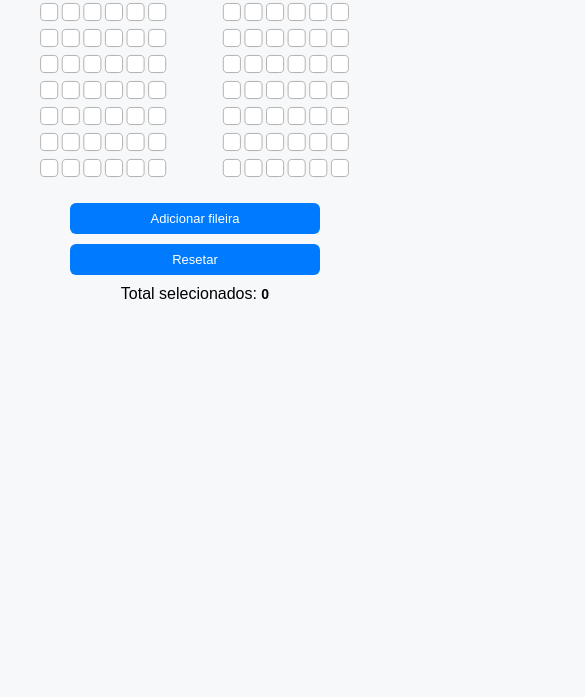
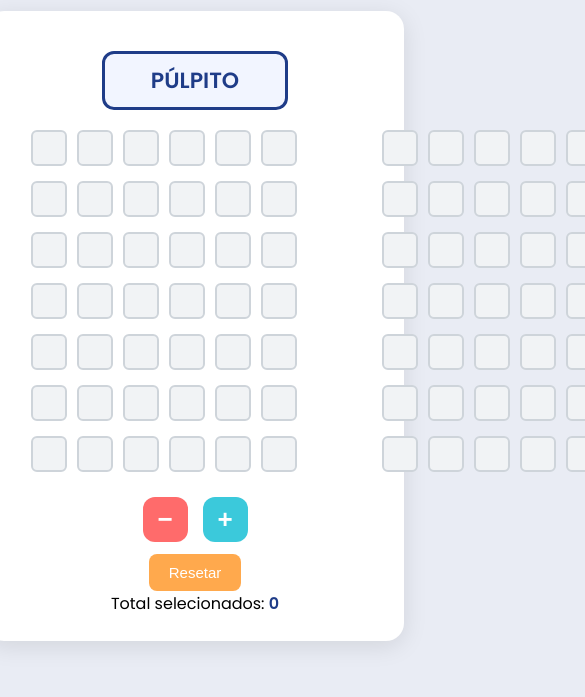
Before and after one commit to JPDiasOli/Cadeiras, a plain HTML site: page index.html in a window 390 px wide. Shown: the part 147-844 px from the top of the page, 585 px wide, since content can reach past the window. Drawn offline with Linux system fonts and the light colour scheme.

Commit message:
Melhoria no layout

```diff
--- a/index.html
+++ b/index.html
@@ -3,41 +3,38 @@
 <head>
   <meta charset="UTF-8">
   <meta name="viewport" content="width=device-width, initial-scale=1.0">
-  <title>Púlpito - Controle de Assentos</title>
+  <title>Controle de Assentos</title>
+
+  <link href="https://fonts.googleapis.com/css2?family=Poppins:wght@300;400;500;600&display=swap" rel="stylesheet">
   <link rel="stylesheet" href="style.css">
 </head>
+
 <body>
-  <script type="module">
-  // Import the functions you need from the SDKs you need
-  import { initializeApp } from "https://www.gstatic.com/firebasejs/12.5.0/firebase-app.js";
-  import { getAnalytics } from "https://www.gstatic.com/firebasejs/12.5.0/firebase-analytics.js";
-  // TODO: Add SDKs for Firebase products that you want to use
-  // https://firebase.google.com/docs/web/setup#available-libraries
 
-  // Your web app's Firebase configuration
-  // For Firebase JS SDK v7.20.0 and later, measurementId is optional
-  const firebaseConfig = {
-    apiKey: "AIzaSyBKeyhHsmwLm8p3jQlsBAKyYajGCNIZMFY",
-    authDomain: "cadeira-92c3a.firebaseapp.com",
-    projectId: "cadeira-92c3a",
-    storageBucket: "cadeira-92c3a.firebasestorage.app",
-    messagingSenderId: "888220539660",
-    appId: "1:888220539660:web:51f411052ed1f20cba4729",
-    measurementId: "G-VRMVEG77VP"
-  };
+  <!-- LOGO -->
+  <div id="logo-container">
+    <img id="logo" src="logo.png" alt="Logo da Igreja">
+  </div>
 
-  // Initialize Firebase
-  const app = initializeApp(firebaseConfig);
-  const analytics = getAnalytics(app);
-</script>
-  <h1>PÚLPITO</h1>
+  <div id="main-card">
 
-  <div id="seating-container"></div>
+    <h1>PÚLPITO</h1>
 
-  <div class="controls">
-    <button id="add-row">Adicionar fileira</button>
-    <button id="reset">Resetar</button>
-    <div>Total selecionados: <span id="total">0</span></div>
+    <div id="seating-container"></div>
+
+    <!-- AGORA OS BOTÕES + - FICAM PERTO DO RESET -->
+    <div class="controls">
+
+      <div class="row-controls">
+        <button id="remove-row" class="circle-btn minus">−</button>
+        <button id="add-row" class="circle-btn plus">+</button>
+      </div>
+
+      <button id="reset">Resetar</button>
+
+      <div>Total selecionados: <span id="total">0</span></div>
+    </div>
+
   </div>
 
   <script src="script.js"></script>
--- a/script.js
+++ b/script.js
@@ -2,11 +2,17 @@ const seatingContainer = document.getElementById("seating-container");
 const totalSpan = document.getElementById("total");
 const resetButton = document.getElementById("reset");
 const addRowButton = document.getElementById("add-row");
+const removeRowButton = document.getElementById("remove-row");
 
-let rows = 10;
+let rowCount = 7;  // AGORA COMEÇA COM 7 FILEIRAS
 const seatsPerSide = 6;
 
 function createRow() {
+  const wrapper = document.createElement("div");
+  wrapper.classList.add("row-wrapper");
+
+  // REMOVIDO: NENHUM NOME DE FILEIRA
+
   const row = document.createElement("div");
   row.classList.add("row");
 
@@ -16,7 +22,7 @@ function createRow() {
   const rightSide = document.createElement("div");
   rightSide.classList.add("side");
 
-  for (let i = 0; i < seatsPerSide; i++) {
+  for (let i = 1; i <= seatsPerSide; i++) {
     const seatLeft = document.createElement("div");
     seatLeft.classList.add("seat");
     leftSide.appendChild(seatLeft);
@@ -26,19 +32,20 @@ function createRow() {
     rightSide.appendChild(seatRight);
   }
 
+  const corridor = document.createElement("div");
+  corridor.style.width = "15px"; // corredor central menor
+
   row.appendChild(leftSide);
+  row.appendChild(corridor);
+  row.appendChild(rightSide);
 
-  // Corredor central (invisível, apenas espaçamento)
-  const corridor = document.createElement("div");
-  corridor.style.width = "40px";
-  row.appendChild(corridor);
-
-  row.appendChild(rightSide);
-  seatingContainer.appendChild(row);
+  wrapper.appendChild(row);
+  seatingContainer.appendChild(wrapper);
 }
 
-// Cria as 10 fileiras iniciais
-for (let i = 0; i < rows; i++) {
+
+// Criar as 7 fileiras iniciais
+for (let i = 0; i < rowCount; i++) {
   createRow();
 }
 
@@ -47,7 +54,7 @@ function updateTotal() {
   totalSpan.textContent = selectedSeats.length;
 }
 
-seatingContainer.addEventListener("click", (e) => {
+seatingContainer.addEventListener("click", e => {
   if (e.target.classList.contains("seat")) {
     e.target.classList.toggle("selected");
     updateTotal();
@@ -55,10 +62,22 @@ seatingContainer.addEventListener("click", (e) => {
 });
 
 resetButton.addEventListener("click", () => {
-  document.querySelectorAll(".seat.selected").forEach(seat => seat.classList.remove("selected"));
+  document.querySelectorAll(".seat.selected").forEach(seat =>
+    seat.classList.remove("selected")
+  );
   updateTotal();
 });
 
 addRowButton.addEventListener("click", () => {
+  rowCount++;
   createRow();
 });
+
+removeRowButton.addEventListener("click", () => {
+  const allRows = document.querySelectorAll(".row-wrapper");
+  if (allRows.length > 0) {
+    allRows[allRows.length - 1].remove();
+    rowCount--;
+    updateTotal();
+  }
+});
--- a/style.css
+++ b/style.css
@@ -1,177 +1,163 @@
-/* --------- ESTILO BASE --------- */
+/* --------- BASE --------- */
 body {
-  font-family: Arial, sans-serif;
-  background-color: #f7f8fa;
+  font-family: "Poppins", sans-serif;
+  background: #e9ecf4;
+  margin: 0;
   display: flex;
   flex-direction: column;
   align-items: center;
-  padding: 30px;
-  margin: 0;
 }
 
-h1 {
-  color: #333;
-  margin-bottom: 25px;
-  text-align: center;
+/* LOGO */
+#logo-container {
+  margin-top: 20px;
 }
 
+#logo {
+  width: 140px;
+}
+
+/* CARD PRINCIPAL */
+#main-card {
+  background: #fff;
+  width: 92%;
+  max-width: 650px;
+  margin-top: 20px;
+  padding: 25px 30px;
+  border-radius: 18px;
+  box-shadow: 0 5px 25px rgba(0,0,0,0.10);
+}
+
+/* TÍTULO */
+h1 {
+  display: block;
+  width: 100%;
+  text-align: center;
+
+  padding: 10px 0;
+  margin-bottom: 20px;
+
+  border: 3px solid #1f3c88;
+  border-radius: 12px;
+  background: #f2f5ff;
+  color: #1f3c88;
+  font-weight: 600;
+  font-size: 22px;
+
+  max-width: 180px;
+  margin-left: auto;
+  margin-right: auto;
+}
+
+
+/* CONTÊINER DAS FILEIRAS */
 #seating-container {
   display: flex;
   flex-direction: column;
-  align-items: center;
-  gap: 8px;
-  margin-bottom: 25px;
+  gap: 15px;
 }
 
+/* FILEIRA */
+.row-wrapper {
+  display: flex;
+  align-items: center;
+  gap: 0px;
+}
+
+/* ASSENTOS */
 .row {
   display: flex;
   align-items: center;
   justify-content: center;
-  gap: 5vw; /* usa largura proporcional em vez de pixels fixos */
+  gap: 15px; /* controla só o corredor central */
 }
 
+/* Lados com corredores laterais iguais */
 .side {
   display: grid;
-  grid-template-columns: repeat(6, 35px);
-  gap: 6px;
+  grid-template-columns: repeat(6, 36px);
+  gap: 10px;
+  margin-left: 15px;   /* corredor lateral esquerdo */
+  margin-right: 25px;  /* corredor lateral direito */
 }
 
 .seat {
-  width: 30px;
-  height: 30px;
-  border: 2px solid #aaa;
-  border-radius: 5px;
-  background-color: #fff;
+  width: 32px;
+  height: 32px;
+  background: #f1f3f5;
+  border: 2px solid #ced4da;
+  border-radius: 6px;
   cursor: pointer;
   transition: 0.2s;
 }
 
 .seat:hover {
-  transform: scale(1.1);
+  transform: scale(1.15);
 }
 
 .seat.selected {
-  background-color: #ff4d4d;
-  border-color: #d10000;
+  background: #ff6b6b;
+  border-color: #c92a2a;
 }
 
+/* ÁREA DE CONTROLES */
 .controls {
-  display: flex;
-  flex-direction: column;
-  align-items: center;
-  gap: 10px;
   text-align: center;
+  margin-top: 25px;
 }
 
-button {
-  background-color: #007bff;
+/* BOTÕES DE FILEIRAS + - */
+.row-controls {
+  display: flex;
+  justify-content: center;
+  gap: 15px;
+  margin-bottom: 12px;
+}
+
+.circle-btn {
+  width: 45px;
+  height: 45px;
+  border-radius: 12px;
+  border: none;
+  font-size: 26px;
+  color: #fff;
+  font-weight: bold;
+  cursor: pointer;
+  transition: 0.2s;
+}
+
+.plus {
+  background: #3bc9db;
+}
+.plus:hover {
+  background: #22b8cf;
+}
+
+.minus {
+  background: #ff6b6b;
+}
+.minus:hover {
+  background: #fa5252;
+}
+
+/* RESET */
+#reset {
+  background: #ffa94d;
   color: white;
   padding: 10px 20px;
   border: none;
-  border-radius: 6px;
+  border-radius: 8px;
+  font-size: 15px;
   cursor: pointer;
-  font-size: 15px;
   transition: 0.2s;
 }
 
-button:hover {
-  background-color: #0056b3;
+#reset:hover {
+  background: #f08c00;
 }
 
+/* TOTAL */
 #total {
   font-weight: bold;
+  color: #1f3c88;
 }
-
-/* --------- RESPONSIVIDADE --------- */
-
-/* Tablets */
-@media (max-width: 992px) {
-  .side {
-    grid-template-columns: repeat(6, 30px);
-    gap: 5px;
-  }
-
-  .seat {
-    width: 26px;
-    height: 26px;
-  }
-
-  .row {
-    gap: 8vw;
-  }
-
-  button {
-    font-size: 14px;
-    padding: 8px 16px;
-  }
-}
-
-/* Celulares */
-@media (max-width: 600px) {
-  body {
-    padding: 15px;
-  }
-
-  h1 {
-    font-size: 22px;
-    margin-bottom: 15px;
-  }
-
-  #seating-container {
-    width: 100%;
-    gap: 6px;
-  }
-
-  .row {
-    gap: 3vw; /* corredor mais estreito */
-    flex-wrap: nowrap;
-    transform: scale(0.9);
-  }
-
-  .side {
-    grid-template-columns: repeat(6, 20px);
-    gap: 4px;
-  }
-
-  .seat {
-    width: 18px;
-    height: 18px;
-    border-width: 1px;
-  }
-
-  .controls {
-    width: 100%;
-  }
-
-  button {
-    width: 80%;
-    max-width: 250px;
-    font-size: 13px;
-    padding: 8px 12px;
-  }
-
-  #total {
-    font-size: 14px;
-  }
-}
-
-/* Telas grandes */
-@media (min-width: 1200px) {
-  .side {
-    grid-template-columns: repeat(6, 40px);
-    gap: 8px;
-  }
-
-  .seat {
-    width: 36px;
-    height: 36px;
-  }
-
-  .row {
-    gap: 6vw;
-  }
-
-  h1 {
-    font-size: 28px;
-  }
-}
```
Also changed, not shown: logo.png (added).
